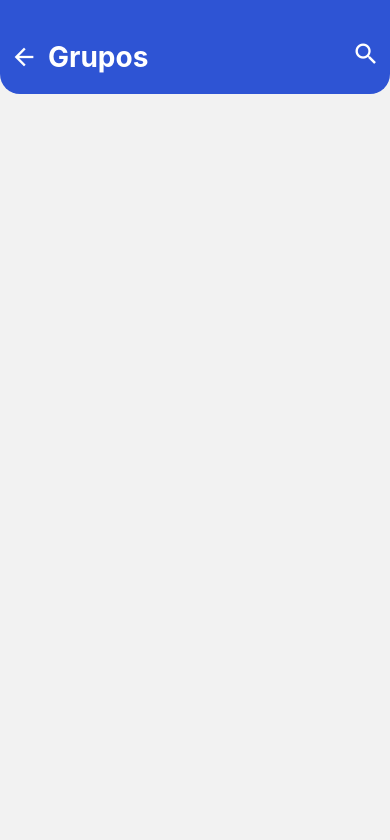
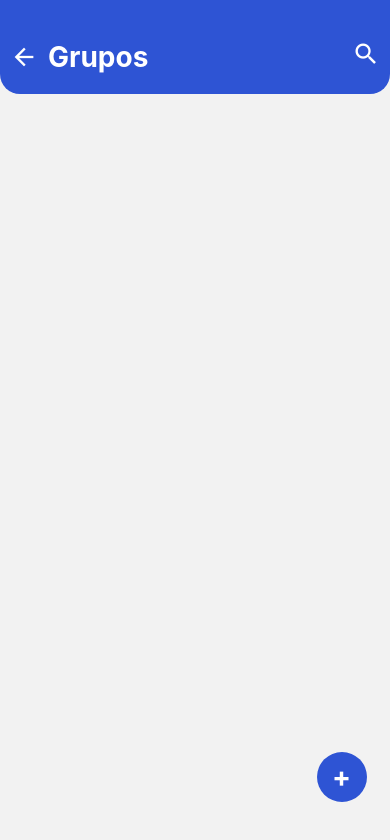
Before and after one commit to RodAlexCoder/HeyGrupos, a React Native app: screen /ChatRoom in a window 390 px wide. Shown: the top 840 px of the page. Built offline with nearby package versions, Linux system fonts and the light colour scheme.

Commit message:
Criando o botão de adcionar grupos

```diff
--- /dev/null
+++ b/src/components/FabButton/index.js
@@ -0,0 +1,47 @@
+import React from 'react'
+import {View, Text, StyleSheet, TouchableOpacity} from 'react-native'
+
+function FabButton({setVisibe}) {
+
+
+    function handleNavigateButton(){
+        setVisibe()
+    }
+
+
+  return (
+    <TouchableOpacity
+    style={styles.containerButton}
+    activeOpacity={0.9}
+    onPress={handleNavigateButton}
+    >
+        <View>
+            <Text style={styles.text}>+</Text>
+        </View>
+
+    </TouchableOpacity>
+  )
+}
+
+export default FabButton
+
+
+const styles = StyleSheet.create({
+    containerButton: {
+        backgroundColor: '#2E54D4',
+        width: 50,
+        height: 50,
+        borderRadius: 30,
+        justifyContent : 'center',
+        alignItems: 'center',
+        position: 'absolute',
+        bottom: '5%',
+        right: '6%'
+    },
+
+    text: {
+        fontSize: 28,
+        fontWeight: 'bold',
+        color: '#FFF'
+    }
+})
--- a/src/pages/ChatRoom/index.js
+++ b/src/pages/ChatRoom/index.js
@@ -1,12 +1,15 @@
-import React from 'react'
+import React, {useState} from 'react'
 import {View, Text, StyleSheet, Button, SafeAreaView, TouchableOpacity, FlatList} from 'react-native'
 import auth from '@react-native-firebase/auth'
 import {useNavigation} from '@react-navigation/native'
 import MaterialIcons from 'react-native-vector-icons/MaterialIcons'
+import FabButton from '../../components/FabButton'
 
 export default function ChatRoom() {
 
   const navigation = useNavigation()
+
+  const [modalVisible, setModalVisible] = useState(false)
 
   function handleSignOut(){
     auth()
@@ -33,6 +36,8 @@
                         <MaterialIcons name='search' size={28} color='#FFF'/>
               </TouchableOpacity>
           </View>
+
+          <FabButton setVisible={() => setModalVisible(true)} />
     </SafeAreaView>
   )
 }
```
